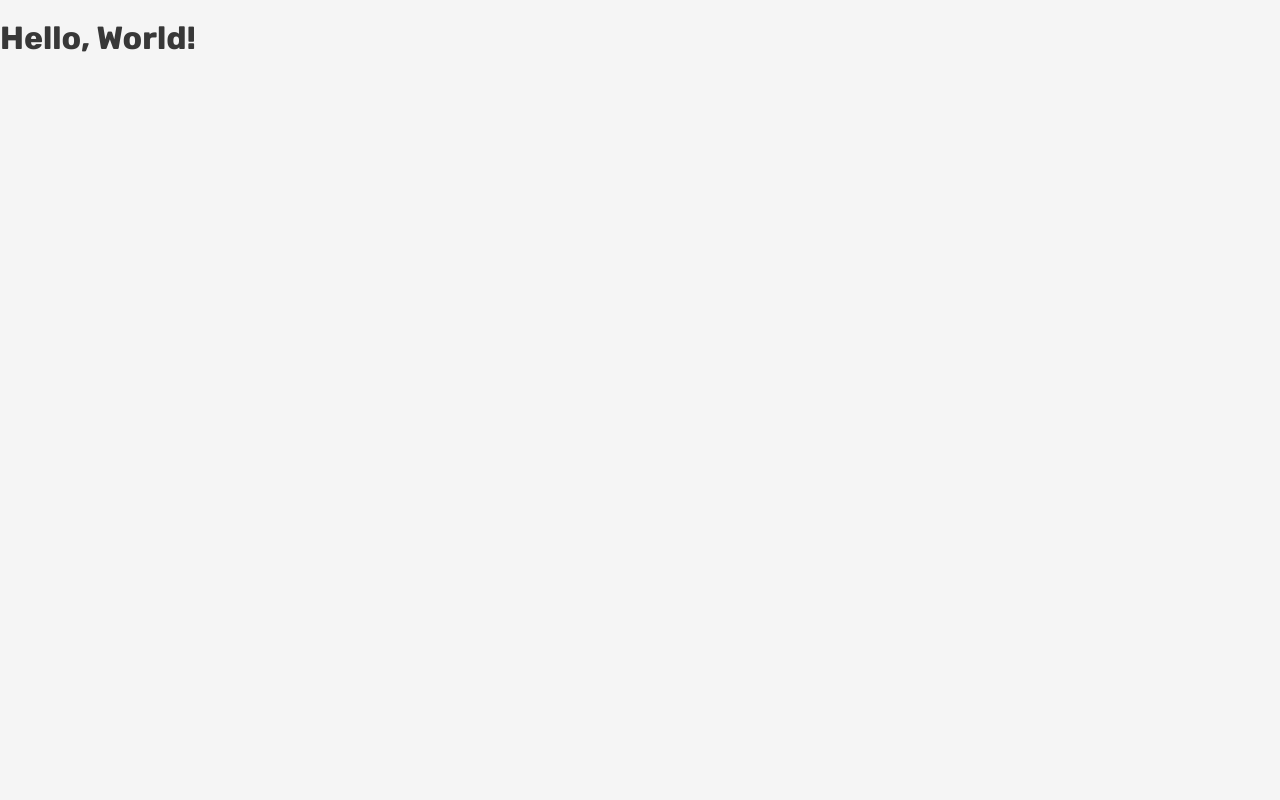
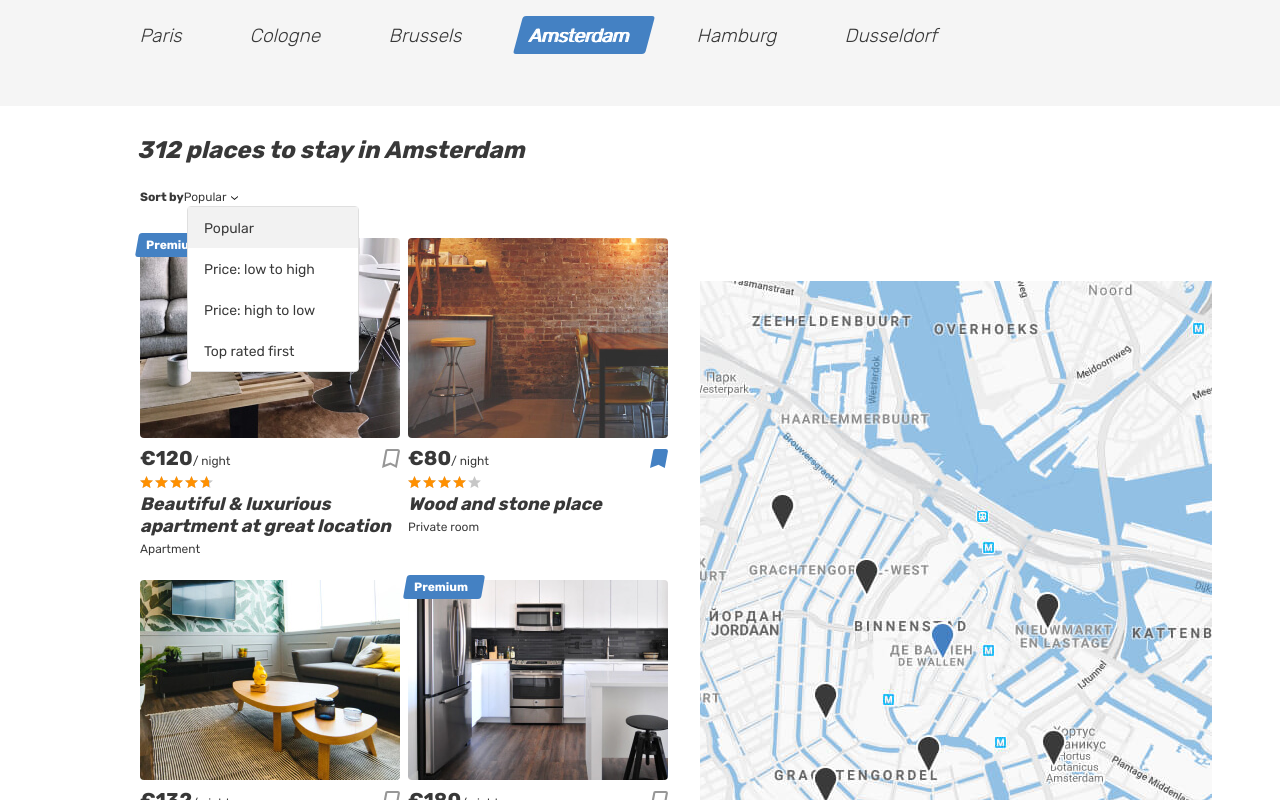
Before and after one commit to htmlacademy-react/1850191-six-cities-14, a React (Vite) app: page / in a window 1280 px wide. Shown: the top 800 px of the page. Built offline with nearby package versions, Linux system fonts and the light colour scheme.

Commit message:
feat add component PlaceCard

```diff
--- a/package.json
+++ b/package.json
@@ -6,6 +6,7 @@
     "start": "vite",
     "build": "tsc && vite build",
     "lint": "eslint src --ext ts,tsx",
+    "lint-fix": "eslint src --fix --ext ts,tsx",
     "preview": "vite preview",
     "test": "vitest --passWithNoTests"
   },
--- /dev/null
+++ b/src/App.tsx
@@ -0,0 +1,9 @@
+import MainPage from './Containers/main-page/main-page';
+
+
+const App = () => (
+  <div>
+    <MainPage />
+  </div>
+);
+export default App;
--- /dev/null
+++ b/src/Components/Main/place-card/place-card.tsx.tsx
@@ -0,0 +1,72 @@
+import React from 'react';
+
+interface PlaceCardProps {
+  imageSrc: string;
+  price: number;
+  description: string;
+  type: string;
+  isPremium?: boolean;
+  isBookmarked?: boolean;
+  rating?: number;
+}
+
+const PlaceCard = ({ imageSrc, price, description, type, isPremium, isBookmarked, rating }: PlaceCardProps) => {
+
+  return (
+    <article className="cities__card place-card">
+      {isPremium && (
+        <div className="place-card__mark">
+          <span>Premium</span>
+        </div>
+      )}
+      <div className="cities__image-wrapper place-card__image-wrapper">
+        <a href="#">
+          <img
+            className="place-card__image"
+            src={imageSrc}
+            width={260}
+            height={200}
+            alt="Place image"
+          />
+        </a>
+      </div>
+      <div className="place-card__info">
+        <div className="place-card__price-wrapper">
+          <div className="place-card__price">
+            <b className="place-card__price-value">€{price}</b>
+            <span className="place-card__price-text">/&nbsp;night</span>
+          </div>
+          <button
+            className={`place-card__bookmark-button button ${isBookmarked ? 'place-card__bookmark-button--active' : ''}`}
+            type="button"
+          >
+            <svg
+              className="place-card__bookmark-icon"
+              width={18}
+              height={19}
+            >
+              <use xlinkHref="#icon-bookmark" />
+            </svg>
+            <span className="visually-hidden">{isBookmarked ? 'В закладках' : 'Добавить в закладки'}</span>
+          </button>
+        </div>
+        {rating && (
+          <div className="place-card__rating rating">
+            <div className="place-card__stars rating__stars">
+              <span style={{ width: `${(rating / 5) * 100}%` }} />
+              <span className="visually-hidden">Rating</span>
+            </div>
+          </div>
+        )}
+        <h2 className="place-card__name">
+          <a href="#">
+            {description}
+          </a>
+        </h2>
+        <p className="place-card__type">{type}</p>
+      </div>
+    </article>
+  );
+};
+
+export default PlaceCard;
--- /dev/null
+++ b/src/Containers/main-page/main-page.tsx
@@ -0,0 +1,123 @@
+import PlaceCard from '../../Components/Main/place-card/place-card.tsx';
+
+const MainPage = () => {
+  return (
+    <>
+      <h1 className="visually-hidden">Cities</h1>
+      <div className="tabs">
+        <section className="locations container">
+          <ul className="locations__list tabs__list">
+            <li className="locations__item">
+              <a className="locations__item-link tabs__item" href="#">
+                <span>Paris</span>
+              </a>
+            </li>
+            <li className="locations__item">
+              <a className="locations__item-link tabs__item" href="#">
+                <span>Cologne</span>
+              </a>
+            </li>
+            <li className="locations__item">
+              <a className="locations__item-link tabs__item" href="#">
+                <span>Brussels</span>
+              </a>
+            </li>
+            <li className="locations__item">
+              <a className="locations__item-link tabs__item tabs__item--active">
+                <span>Amsterdam</span>
+              </a>
+            </li>
+            <li className="locations__item">
+              <a className="locations__item-link tabs__item" href="#">
+                <span>Hamburg</span>
+              </a>
+            </li>
+            <li className="locations__item">
+              <a className="locations__item-link tabs__item" href="#">
+                <span>Dusseldorf</span>
+              </a>
+            </li>
+          </ul>
+        </section>
+      </div>
+      <div className="cities">
+        <div className="cities__places-container container">
+          <section className="cities__places places">
+            <h2 className="visually-hidden">Places</h2>
+            <b className="places__found">312 places to stay in Amsterdam</b>
+            <form className="places__sorting" action="#" method="get">
+              <span className="places__sorting-caption">Sort by</span>
+              <span className="places__sorting-type" tabIndex={0}>
+                Popular
+                <svg className="places__sorting-arrow" width={7} height={4}>
+                  <use xlinkHref="#icon-arrow-select" />
+                </svg>
+              </span>
+              <ul className="places__options places__options--custom places__options--opened">
+                <li className="places__option places__option--active" tabIndex={0}>
+                  Popular
+                </li>
+                <li className="places__option" tabIndex={0}>
+                  Price: low to high
+                </li>
+                <li className="places__option" tabIndex={0}>
+                  Price: high to low
+                </li>
+                <li className="places__option" tabIndex={0}>
+                  Top rated first
+                </li>
+              </ul>
+            </form>
+            <div className="cities__places-list places__list tabs__content">
+              <PlaceCard
+                imageSrc="img/apartment-01.jpg"
+                price={120}
+                description="Beautiful & luxurious apartment at great location"
+                type="Apartment"
+                isPremium
+                rating={4.7}
+              />
+              <PlaceCard
+                imageSrc="img/room.jpg"
+                price={80}
+                description="Wood and stone place"
+                type="Private room"
+                isBookmarked
+                rating={4}
+              />
+              <PlaceCard
+                imageSrc="img/apartment-02.jpg"
+                price={132}
+                description="Canal View Prinsengracht"
+                type="Apartment"
+                rating={4}
+              />
+              <PlaceCard
+                imageSrc="img/apartment-03.jpg"
+                price={180}
+                description="Nice, cozy, warm big bed apartment"
+                type="Apartment"
+                isPremium
+                rating={5}
+              />
+              <PlaceCard
+                imageSrc="img/room.jpg"
+                price={80}
+                description="Wood and stone place"
+                type="Private room"
+                isBookmarked
+                rating={4}
+              />
+            </div>
+          </section>
+          <div className="cities__right-section">
+            <section className="cities__map map" />
+          </div>
+        </div>
+      </div>
+    </>
+
+  );
+};
+
+export default MainPage;
--- a/src/index.tsx
+++ b/src/index.tsx
@@ -1,5 +1,6 @@
 import React from 'react';
 import ReactDOM from 'react-dom/client';
+import App from './App';
 
 const root = ReactDOM.createRoot(
   document.getElementById('root') as HTMLElement
@@ -7,6 +8,6 @@
 
 root.render(
   <React.StrictMode>
-    <h1>Hello, World!</h1>
+    <App />
   </React.StrictMode>
 );
```
Also changed, not shown: markup/main.html (+27 -6 lines), src/Components/Commons/Header/Header.tsx (added, +32 -0 lines), .eslintrc.cjs, 1 other file (tests, documents, lock files or other folders).
